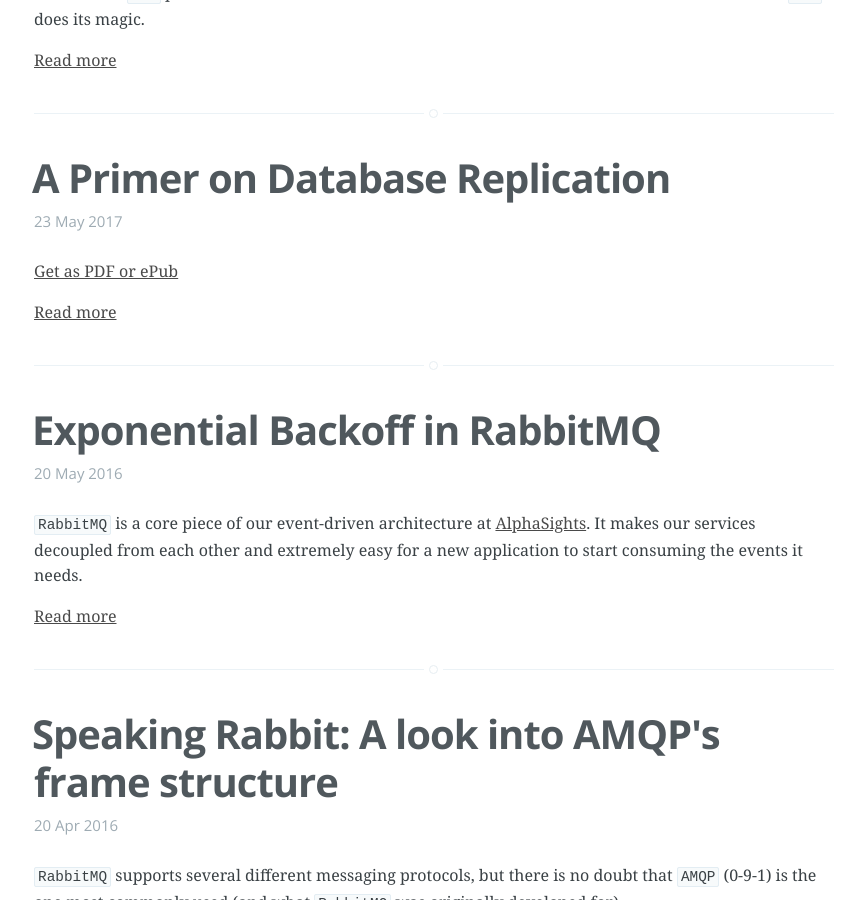
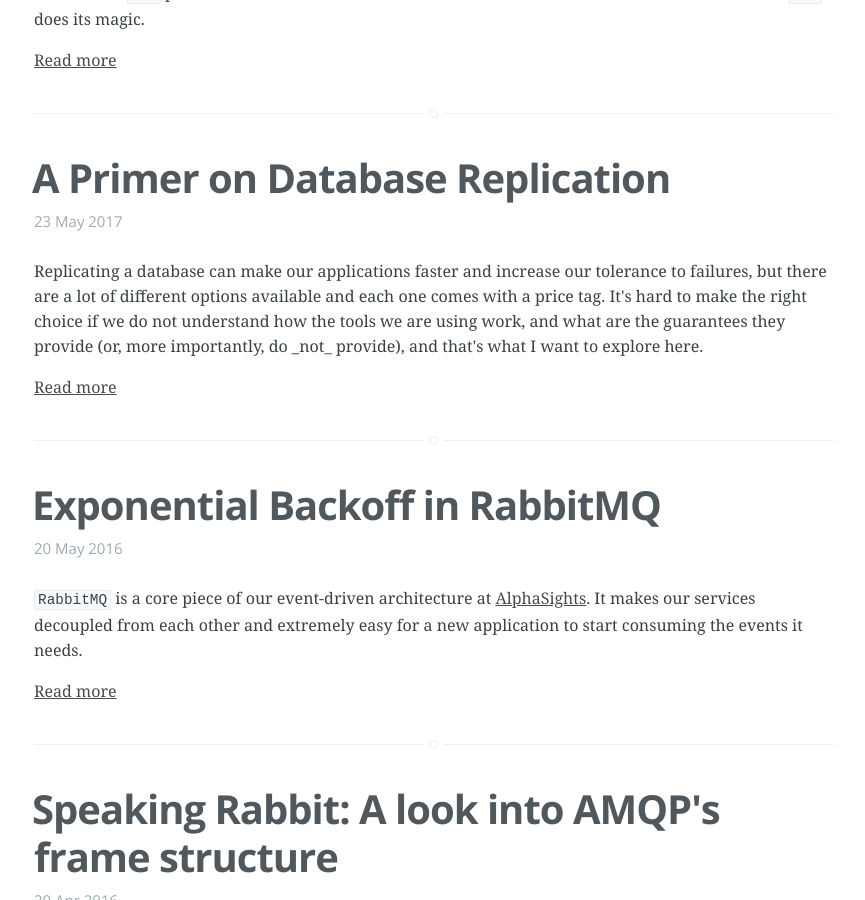
Before and after one commit to brianstorti/brianstorti.github.io, a Jekyll site: the page built from index.html, in a window 1280 px wide and 900 px high, scrolled down 1301 px. Shown: the whole window, without its empty margins (206-1071 px from the left). Built offline with Jekyll 4.4.1, drawn with Linux system fonts in a browser that asks for light colours.

Commit message:
Fix broken introduction in replication post

```diff
--- a/_posts/2017-05-23-replication.md
+++ b/_posts/2017-05-23-replication.md
@@ -3,6 +3,7 @@
 title: A Primer on Database Replication
 meta: replication
 draft: false
+intro: Replicating a database can make our applications faster and increase our tolerance to failures, but there are a lot of different options available and each one comes with a price tag. It's hard to make the right choice if we do not understand how the tools we are using work, and what are the guarantees they provide (or, more importantly, do _not_ provide), and that's what I want to explore here.
 ---
 
 <script src="https://gumroad.com/js/gumroad.js"></script>
```
